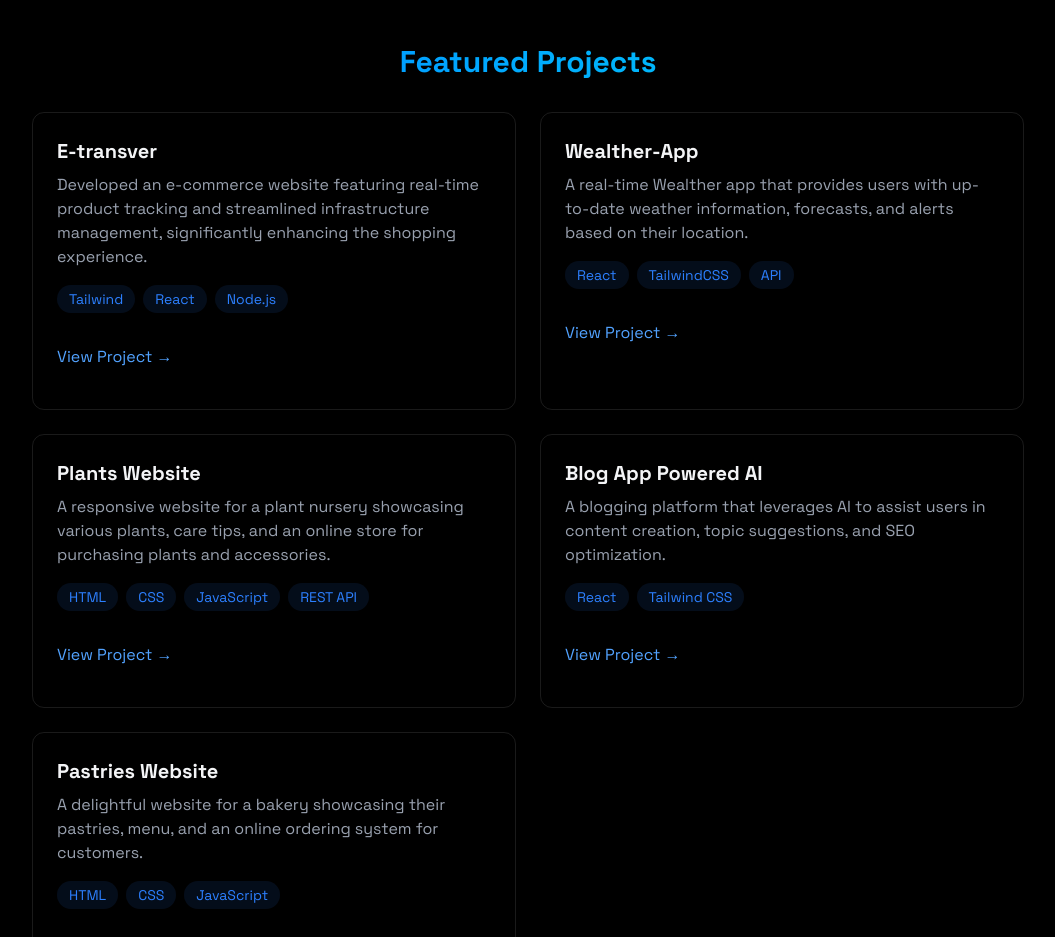
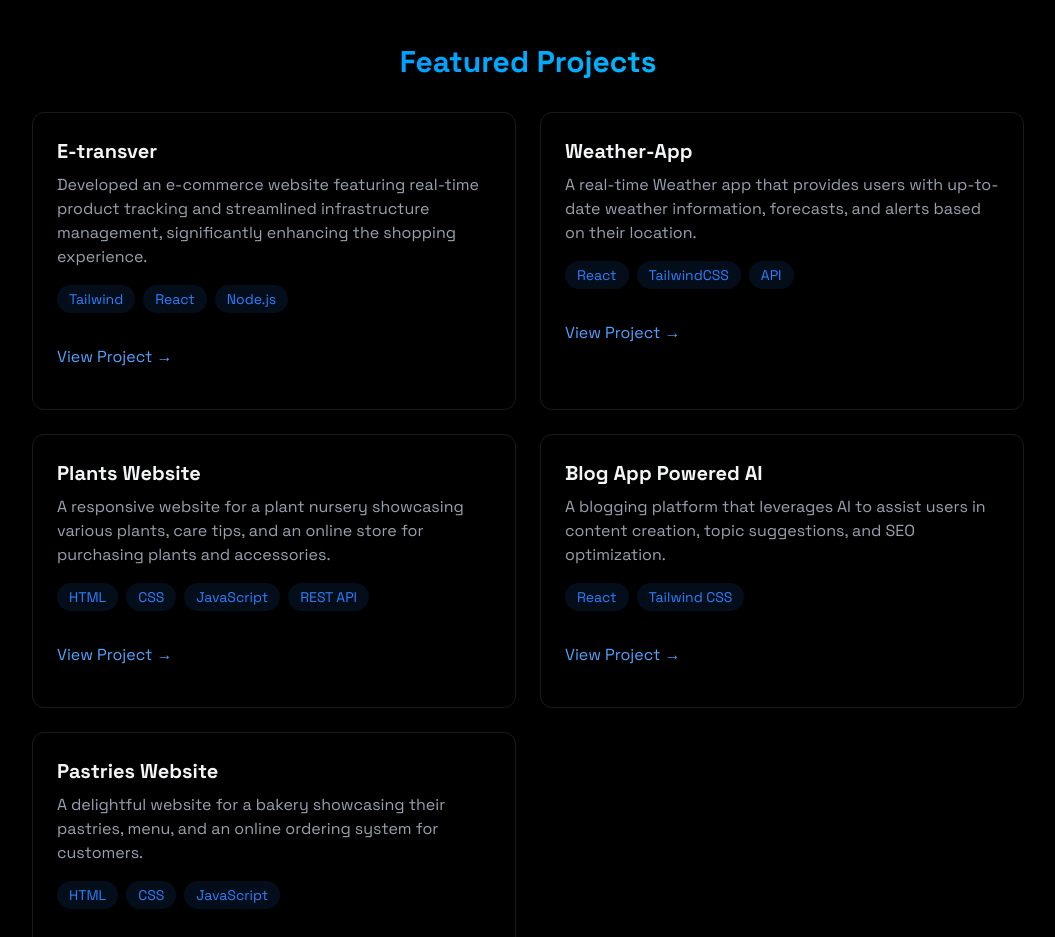
Before and after one commit to iam-johnhardy/JohnHardy-portfolio, a React (Vite) app: page / in a window 1280 px wide. Shown: the part 1740-2677 px from the top of the page, without its empty margins (112-1167 px from the left). Built offline with nearby package versions, Linux system fonts and the light colour scheme.

Commit message:
resolving error

```diff
--- a/src/components/sections/Projects.jsx
+++ b/src/components/sections/Projects.jsx
@@ -48,9 +48,9 @@ export const Projects = () => {
               transition-all
             "
             >
-              <h3 className="text-xl font-bold mb-2">Wealther-App</h3>
+              <h3 className="text-xl font-bold mb-2">Weather-App</h3>
               <p className="text-gray-400 mb-4">
-                A real-time Wealther app that provides users with up-to-date
+                A real-time Weather app that provides users with up-to-date
                 weather information, forecasts, and alerts based on their
                 location.
               </p>
```
